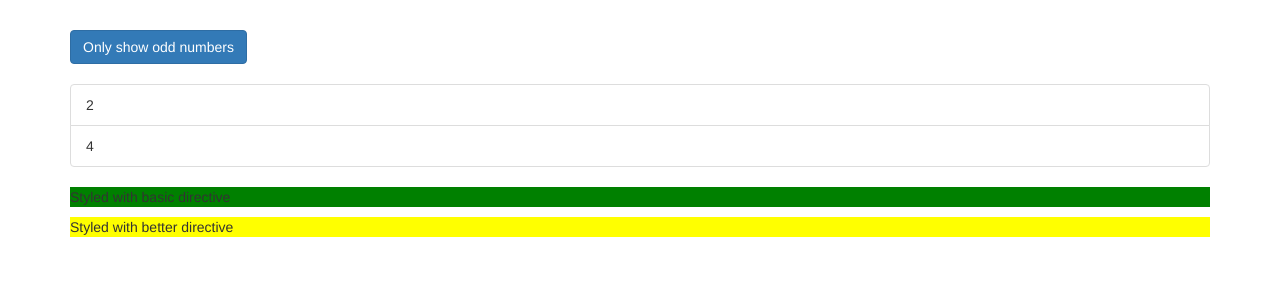
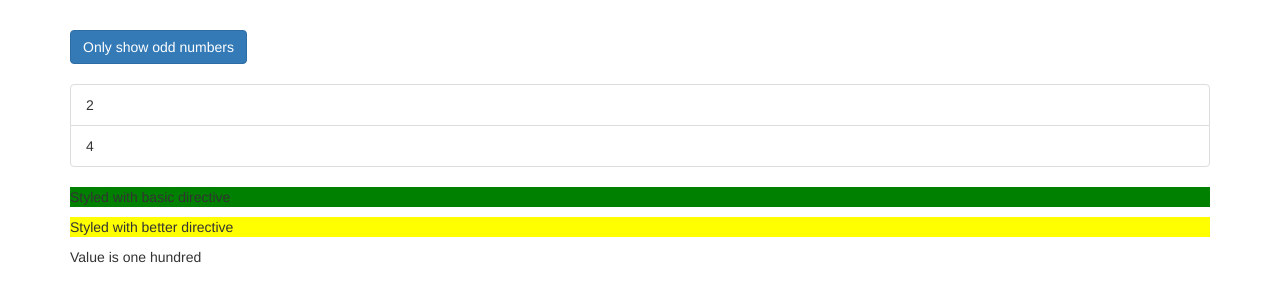
Before and after one commit to richardcalf/angular-the-complete-guide, an Angular app in the folder directives-start/: page / in a window 1280 px wide. Shown: the top 302 px of the page. Built offline with nearby package versions, Linux system fonts and the light colour scheme.

Commit message:
section 7, video 101, understanding ngSwitch

```diff
--- a/directives-start/src/app/app.component.html
+++ b/directives-start/src/app/app.component.html
@@ -25,6 +25,12 @@
           </ul>
          <p appBasicHighlight>Styled with basic directive</p>
          <p [appBetterHighlight]="'cyan'" [defaultColor]="'yellow'"  >Styled with better directive</p>
+         <div [ngSwitch]="value" >
+          <p *ngSwitchCase="5">Value is five</p>
+          <p *ngSwitchCase="10">Value is ten</p>
+          <p *ngSwitchCase="100">Value is one hundred</p>
+          <p *ngSwitchDefault>Value is default</p>
+         </div>
       <ng-template [ngIf]="onlyOdd">
         <p>Only odd</p>
       </ng-template>
--- a/directives-start/src/app/app.component.ts
+++ b/directives-start/src/app/app.component.ts
@@ -6,8 +6,8 @@
   styleUrls: ['./app.component.css']
 })
 export class AppComponent {
-  //numbers = [1, 2, 3, 4, 5];
   oddNumbers = [1, 3, 5];
   evenNumbers = [2, 4];
   onlyOdd = false;
+  value = 100;
 }
```
